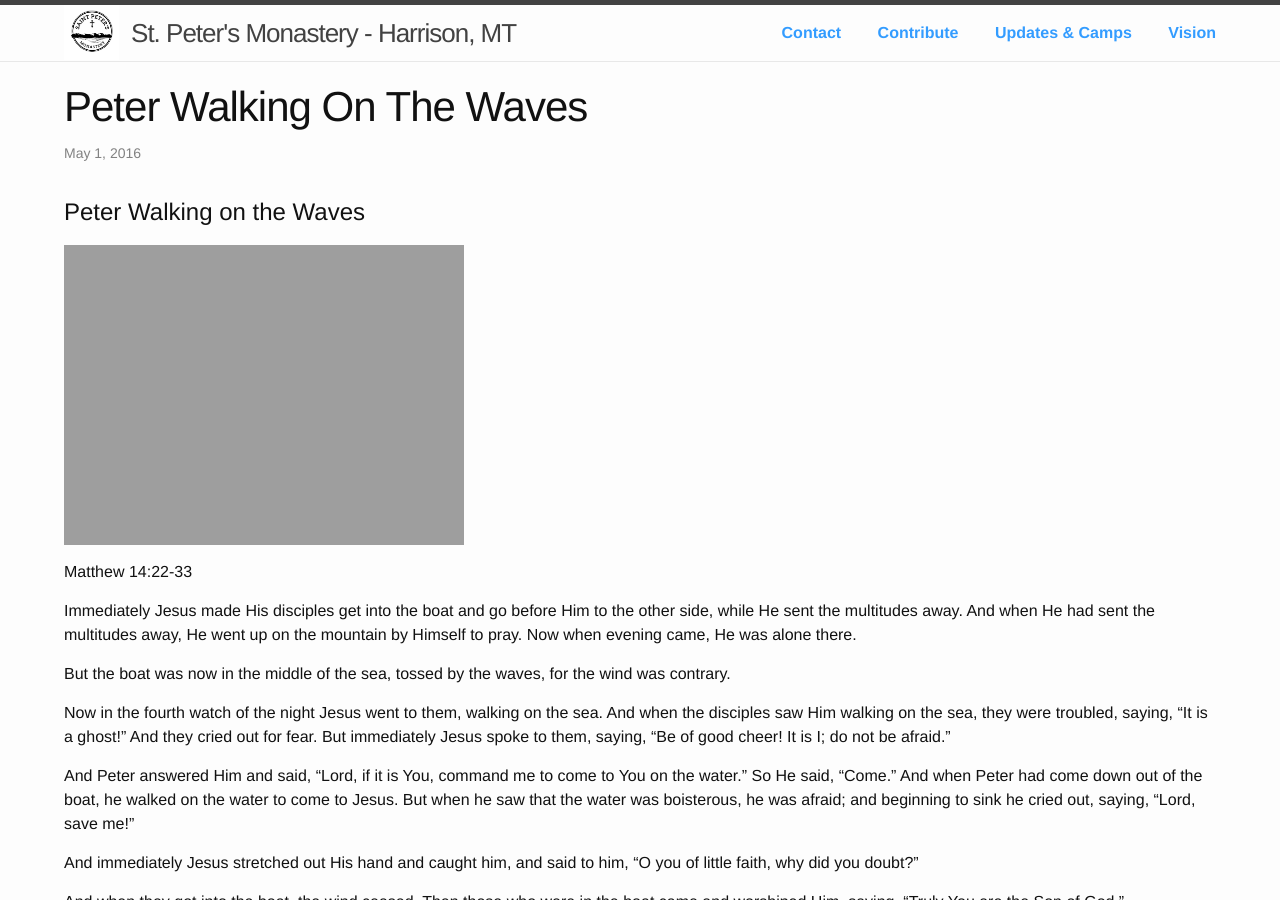
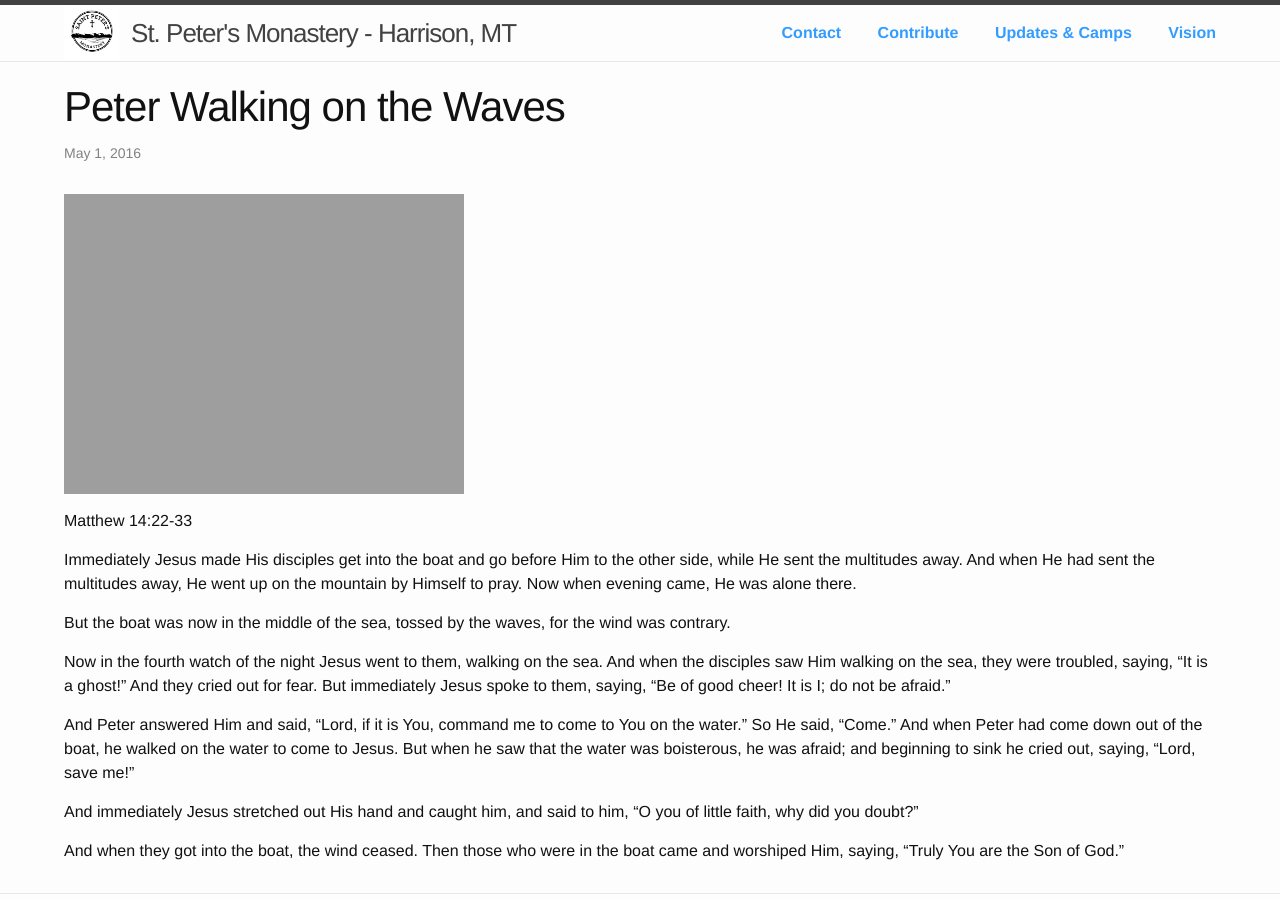
Before and after one commit to stpetersmonastery/stpetersmonastery.github.io, a Jekyll site: the page built from _posts/2016-05-01-Peter-Walking-on-the-Waves.markdown, in a window 1280 px wide and 900 px high. Built offline with Jekyll 4.4.1, drawn with Linux system fonts in a browser that asks for light colours; our own code applies the rules of GitHub Pages for plain Markdown files; part of the change alters nothing that is shown.

Commit message:
Parse and remove #

```diff
--- a/_posts/2016-05-01-Peter-Walking-on-the-Waves.markdown
+++ b/_posts/2016-05-01-Peter-Walking-on-the-Waves.markdown
@@ -1,5 +1,9 @@
-
-# Peter Walking on the Waves
+---
+layout: post
+title:  "Peter Walking on the Waves"
+date:   2016-05-01 11:13
+categories: jekyll update
+---
 
 ![stpetericon]({{site.url}}/assets/stpetericon.png)
 
```
